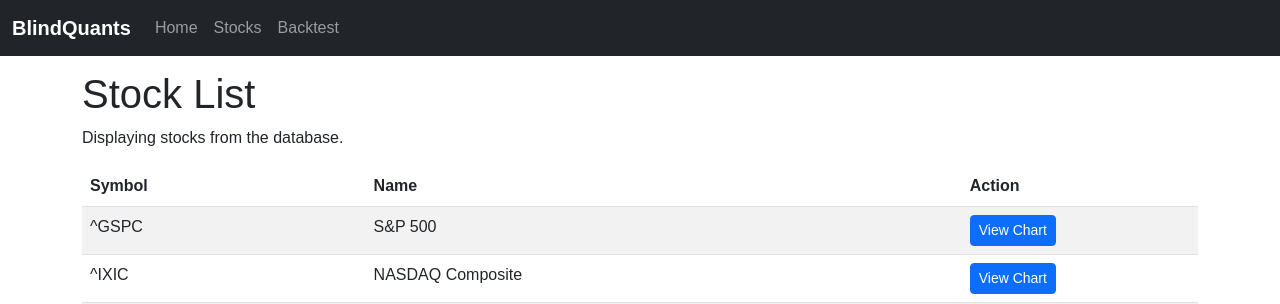
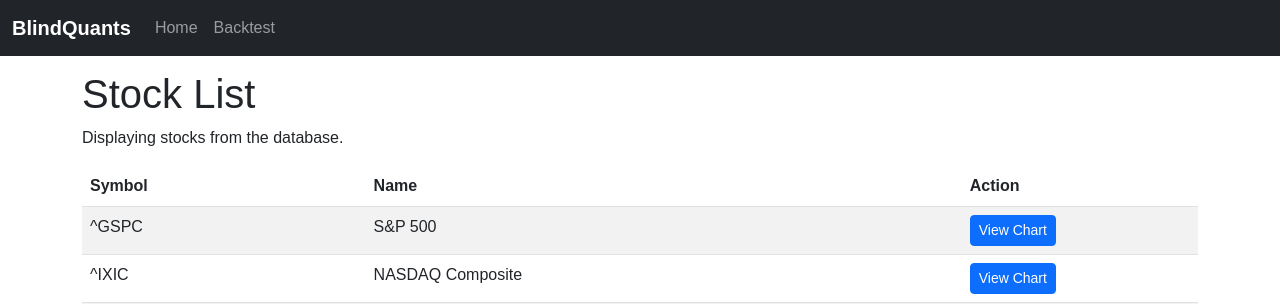
Before and after one commit to Devenderrawat205/1st-app, a Django app: page / in a window 1280 px wide. Shown: the top 304 px of the page. Run offline with Django 5.2, Linux system fonts and the light colour scheme; data comes from the database, SQL or seed files in the repository; parts of the project's set-up code (start-up, migrations or seed data) failed here and were passed over; some libraries are stand-ins or nearby versions.

Commit message:
Update base.html

```diff
--- a/PythonProject7/BlindQuants/Researchers/templates/Researchers/base.html
+++ b/PythonProject7/BlindQuants/Researchers/templates/Researchers/base.html
@@ -49,9 +49,6 @@
                         <a class="nav-link" href="{% url 'researchers:stock_list' %}">Home</a>
                     </li>
                     <li class="nav-item">
-                        <a class="nav-link" href="{% url 'researchers:stock_list' %}">Stocks</a>
-                    </li>
-                    <li class="nav-item">
                         <a class="nav-link" href="{% url 'researchers:backtest' %}">Backtest</a>
                     </li>
                 </ul>
```
